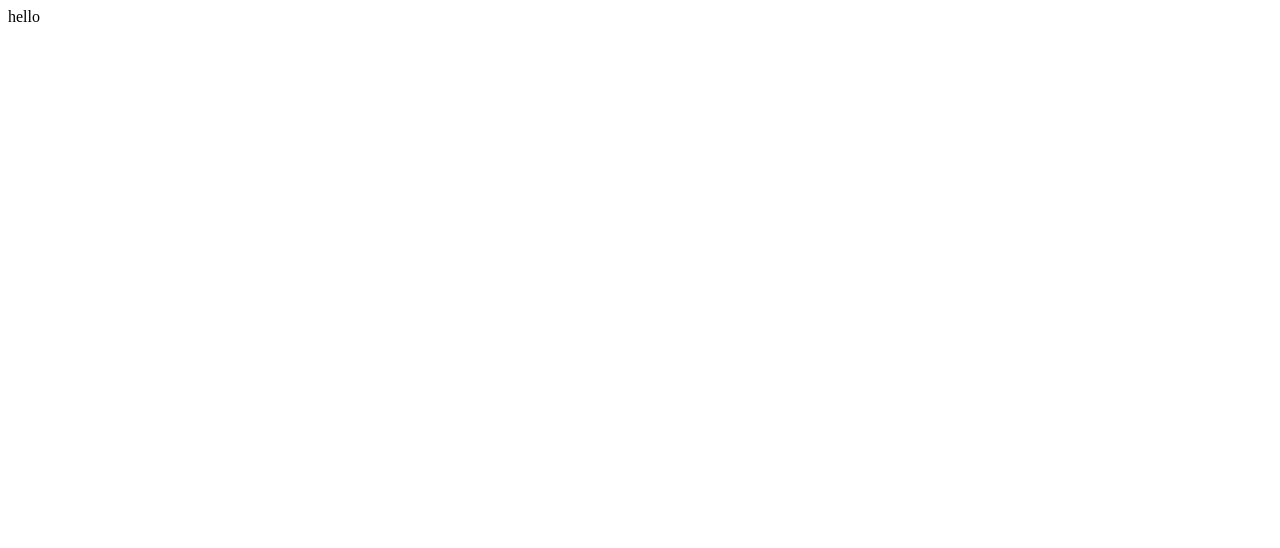
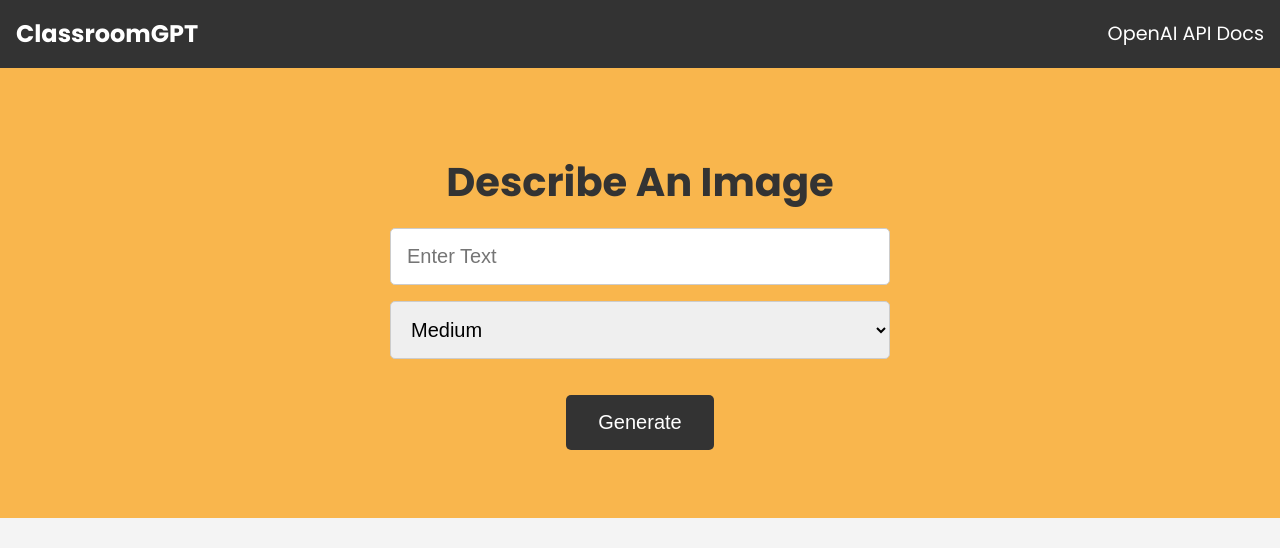
Before and after one commit to danielnguyen12/dalle-clone, a website: page public/index.html in a window 1280 px wide. Drawn offline with Linux system fonts and the light colour scheme.

Commit message:
html elements

```diff
--- a/public/index.html
+++ b/public/index.html
@@ -1,12 +1,60 @@
 <!DOCTYPE html>
 <html lang="en">
-<head>
-  <meta charset="UTF-8">
-  <meta http-equiv="X-UA-Compatible" content="IE=edge">
-  <meta name="viewport" content="width=device-width, initial-scale=1.0">
-  <title>ClassroomGPT</title>
-</head>
-<body>
-  hello
-</body>
+  <head>
+    <meta charset="UTF-8" />
+    <meta http-equiv="X-UA-Compatible" content="IE=edge" />
+    <meta name="viewport" content="width=device-width, initial-scale=1.0" />
+    <link rel="stylesheet" href="css/style.css" />
+    <link rel="stylesheet" href="css/spinner.css" />
+
+    <script src="js/main.js" defer></script>
+    <title>ClassroomGPT</title>
+  </head>
+  <body>
+    <header>
+      <div class="navbar">
+        <div class="logo">
+          <h2>ClassroomGPT</h2>
+        </div>
+        <div class="nav-links">
+          <ul>
+            <li>
+              <a href="https://beta.openai.com/docs" target="_blank"
+                >OpenAI API Docs</a
+              >
+            </li>
+          </ul>
+        </div>
+      </div>
+    </header>
+
+    <main>
+      <section class="showcase">
+        <form id="image-form">
+          <h1>Describe An Image</h1>
+          <div class="form-control">
+            <input type="text" id="prompt" placeholder="Enter Text" />
+          </div>
+          <!-- size -->
+          <div class="form-control">
+            <select name="size" id="size">
+              <option value="small">Small</option>
+              <option value="medium" selected>Medium</option>
+              <option value="large">Large</option>
+            </select>
+          </div>
+          <button type="submit" class="btn">Generate</button>
+        </form>
+      </section>
+
+      <section class="image">
+        <div class="image-container">
+          <h2 class="msg"></h2>
+          <img src="" alt="" id="image" />
+        </div>
+      </section>
+    </main>
+
+    <div class="spinner"></div>
+  </body>
 </html>
```
